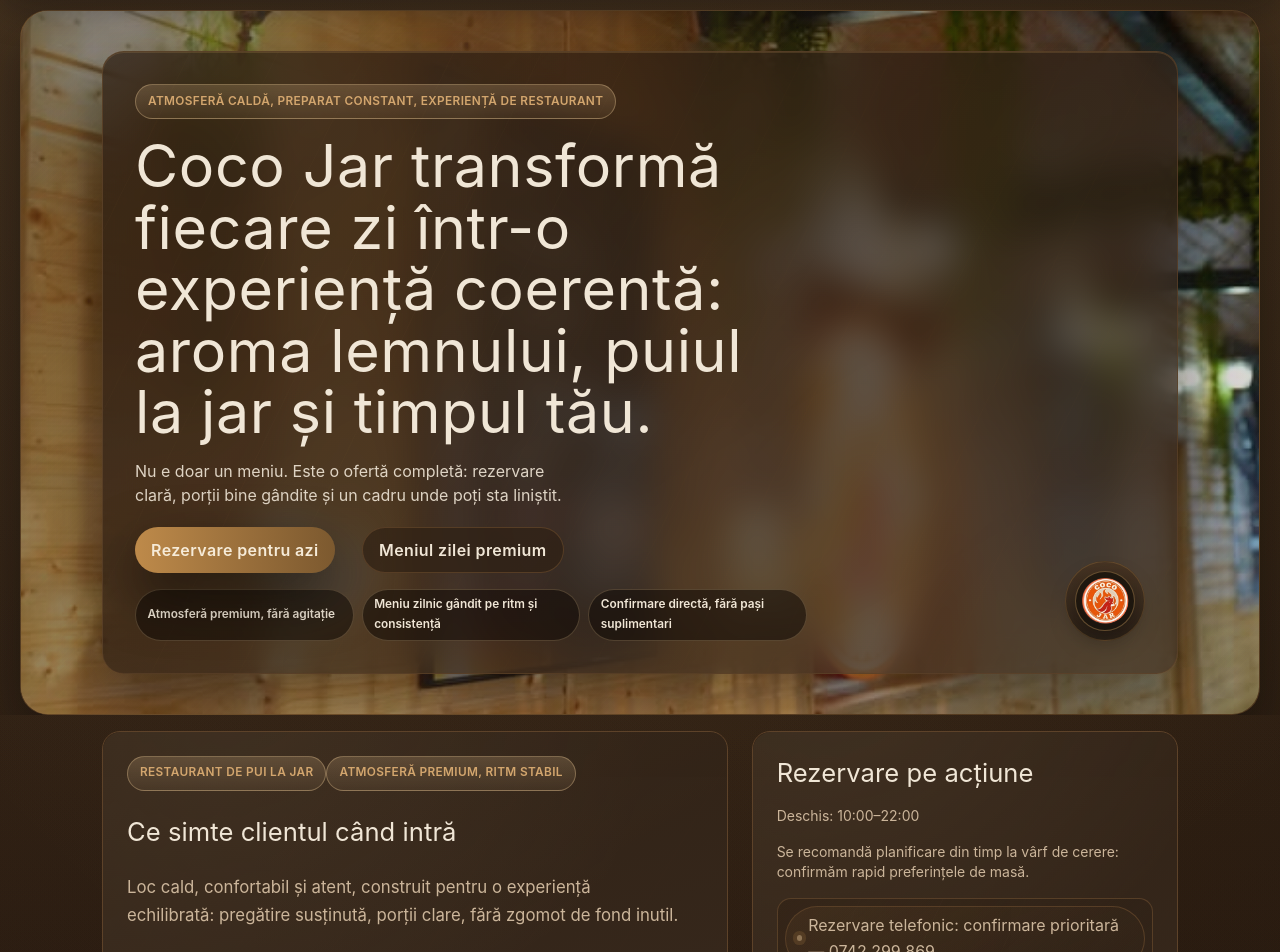
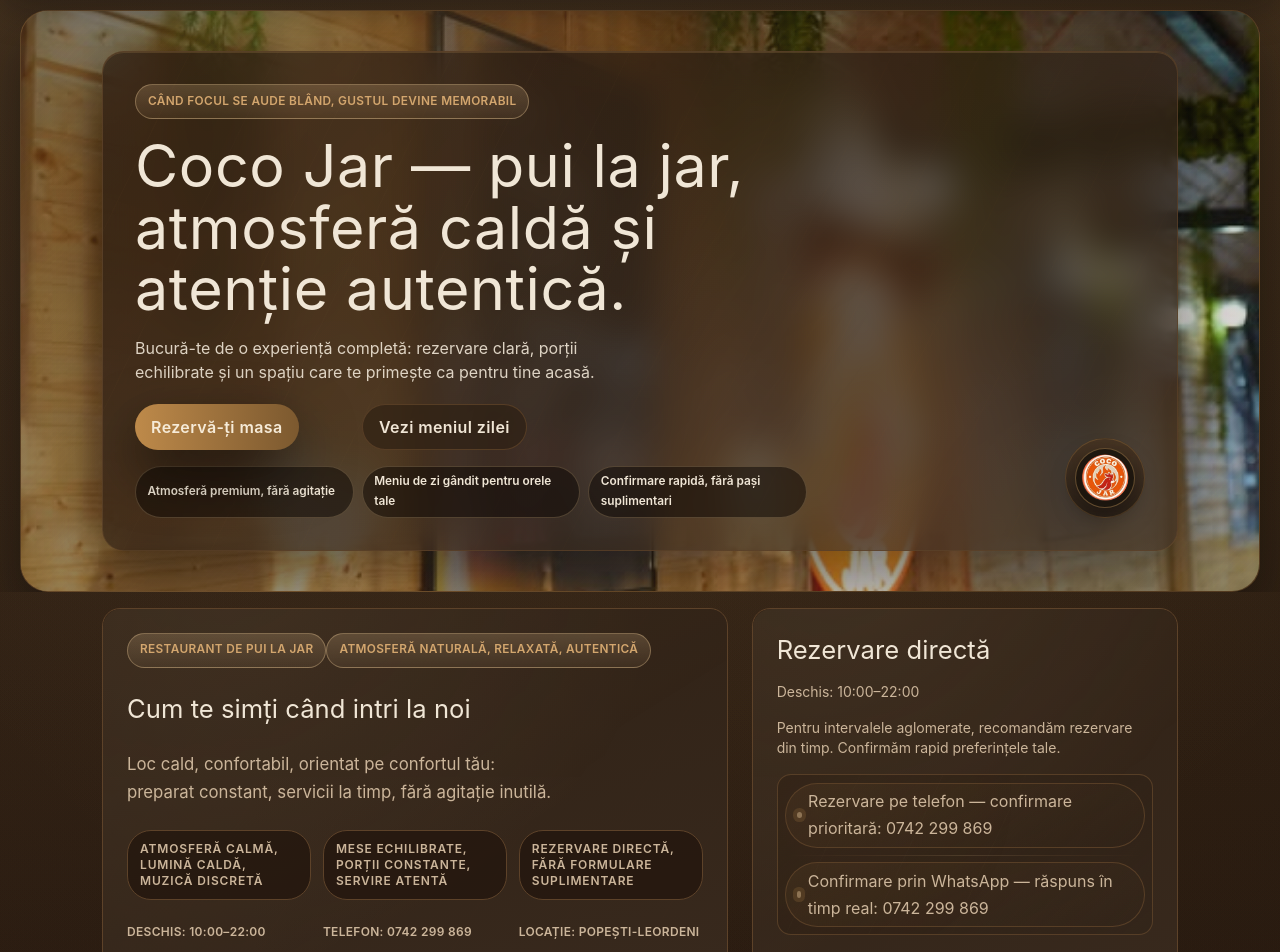
Before and after one commit to joahn3/coco-jar-site, a Next.js app: page / in a window 1280 px wide. Shown: the part 240-1192 px from the top of the page. Built offline with nearby package versions, Linux system fonts and the light colour scheme; no server answers.

Commit message:
refactor: elevate homepage contact copy tone for client-facing voice

```diff
--- a/app/components/contact-form.jsx
+++ b/app/components/contact-form.jsx
@@ -156,7 +156,7 @@ export default function ContactForm() {
           <textarea
             name="message"
             rows={4}
-            placeholder="Detaliază scopul vizitei, preferințe culinare sau alergeni"
+            placeholder="Scrie motivul vizitei, preferințe culinare sau alergeni"
             className="jar-form-field min-h-28 resize-y text-sm"
           />
         </label>
--- a/app/components/event-form.jsx
+++ b/app/components/event-form.jsx
@@ -116,7 +116,7 @@ export default function EventForm() {
           <input
             name="email"
             type="email"
-            placeholder="nume@exemplu.com"
+            placeholder="nume@exemplu.ro (opțional)"
             className={inputClassName}
           />
         </label>
@@ -161,7 +161,7 @@ export default function EventForm() {
           <label className="grid gap-1.5 text-sm text-ink-muted">
             Interval de servire
             <select name="timeSlot" className={inputClassName} aria-label="Interval de servire">
-              <option value="">Alege intervalul dorit</option>
+              <option value="">Alege intervalul de servire</option>
               {timeSlots.map((slot) => (
                 <option key={slot} value={slot}>
                   {slot}
--- a/app/components/meniu-search.jsx
+++ b/app/components/meniu-search.jsx
@@ -93,13 +93,13 @@ export default function MenuSearch({ sections, totalItems = 0 }) {
         <p className="mt-2 text-xs text-ink-muted">
           {hasQuery
             ? `Am găsit ${resultCount} rezultat${resultCount === 1 ? "" : "e"} pentru „${query}”.`
-            : `Meniu complet: ${resultCount} preparate.`}
+            : `Îți prezentăm meniul complet: ${resultCount} preparate atent sortate.`}
         </p>
       </div>
 
       {noResults ? (
         <div className="rounded-lg border border-line-soft bg-surface-panel/65 px-4 py-4 text-ink-muted">
-          Nu au fost găsite preparate pentru această căutare. Încearcă un alt termen.
+          Nu avem încă acest rezultat. Încearcă o altă formulare și găsim repede opțiunea potrivită.
         </div>
       ) : null}
 
--- a/app/contact/page.js
+++ b/app/contact/page.js
@@ -9,7 +9,7 @@ import Breadcrumbs from "../components/breadcrumbs";
 export const metadata = {
   title: "Contact și rezervări | Coco Jar Bistro",
   description:
-    "Rezervări premium la Coco Jar Bistro: confirmare rapidă, detalii clare pentru grupuri mici sau evenimente și echipă de servire cu atenție la detalii.",
+    "Rezervări rapide la Coco Jar Bistro: confirmare clară, detalii complete și un răspuns personalizat pentru mesele de zi sau seară.",
 };
 
 export default async function ContactPage() {
@@ -19,15 +19,15 @@ export default async function ContactPage() {
   const conversionSignals = [
       {
       label: "Răspuns prioritar",
-      text: "Confirmare inițială în cel mult 30 de minute, direct pentru cererile complete.",
+      text: "Răspundem de regulă în maxim 30 de minute, cu o propunere clară de orar.",
     },
     {
       label: "Date clare din start",
-      text: "Solicităm intervalul dorit, tipul vizitei și numărul de persoane, pentru un răspuns punctual.",
+      text: "Avem nevoie de interval, tipul vizitei și numărul de persoane ca răspunsul să fie exact.",
     },
     {
       label: "Confirmare personalizată",
-      text: "Dacă rezervarea este complexă, îți revenim direct cu o propunere de echipare și program.",
+      text: "Pentru cereri complexe îți propunem direct o soluție de organizare clară.",
     },
   ];
 
@@ -40,15 +40,15 @@ export default async function ContactPage() {
               { label: "Contact", href: "/contact" },
             ]}
           />
-          <Card>
-          <h1 className="text-display-md">Rezervare fără pași inutili, cu confirmare clară</h1>
+        <Card>
+          <h1 className="text-display-md">Rezervare clară, fără pași inutili</h1>
             <p className="mt-2 text-body text-ink-muted">
-            Trimite cererea completă și îți oferim o confirmare prioritară în 30 de minute, ca să ai siguranța locului.
-            Dacă ora e aglomerată sau ai un grup, îți fixăm oferta corect din prima, fără schimbări de ultim moment.
+            Trimite cererea completă și primim un răspuns prioritar în maxim 30 de minute.
+            Dacă ești la orar aglomerat sau ai grupul mare, îți fixăm opțiunea potrivită din prima variantă.
           </p>
           <div className="mt-4 grid gap-2 sm:grid-cols-2">
             <Button as="next-link" href="/meniu-zilei" variant="secondary" className="w-full sm:w-auto">
-              Vezi meniul zilei premium
+              Vezi meniul zilei
             </Button>
             <Button href={phoneHref(config.phone)} className="w-full sm:w-auto">
               Confirmare prioritară prin telefon
@@ -82,7 +82,7 @@ export default async function ContactPage() {
 	              </a>
 	            </p>
             <p className="jar-badge jar-badge--subtle">
-              Locurile se ocupă repede: rezervă din timp, ideal la începutul programului.
+              Locurile bune se ocupă repede; rezervă din timp, mai ales pe intervalele căutate.
             </p>
             <p>
               <a
@@ -99,7 +99,7 @@ export default async function ContactPage() {
           <p>Adresă: {config.fullAddress}</p>
 	        <p className="mt-2 text-sm text-ink-muted">Deschis: {config.hours}</p>
           <p className="mt-2 text-sm text-ink-muted">
-            Se recomandă rezervarea din timp la intervale de vârf, mai ales pentru mese între 6 și 10 persoane.
+            În orele de vârf, recomandăm rezervarea din timp pentru o experiență fără compromis.
           </p>
         </Card>
 
--- a/app/evenimente-catering/page.js
+++ b/app/evenimente-catering/page.js
@@ -9,7 +9,7 @@ import Breadcrumbs from "../components/breadcrumbs";
 export const metadata = {
   title: "Evenimente private | Coco Jar Bistro",
   description:
-    "Evenimente private la Coco Jar: nuntă, botez, aniversări, team-building. Oferim pachete premium cu meniu la jar, servicii personalizate și coordonare clară.",
+    "Evenimente private la Coco Jar: nuntă, botez, aniversări, team-building. Pregătim pachete personalizate cu meniu la jar, organizare atentă și comunicare constantă.",
 };
 
 export default async function EventPage() {
@@ -49,7 +49,7 @@ export default async function EventPage() {
               Rezervă experiența privată
               </Button>
     <Button as="next-link" href="/meniu-zilei" variant="secondary" className="w-full sm:w-auto">
-              Planifică meniul pentru eveniment
+              Alege meniul potrivit pentru eveniment
             </Button>
           </div>
           <div className="grid gap-2 sm:grid-cols-3">
@@ -66,12 +66,12 @@ export default async function EventPage() {
           <div className="jar-link-list mt-4">
             <p className="jar-badge jar-badge--subtle">Calitatea întâlnirii tale contează în fiecare detaliu</p>
             <p className="text-sm text-ink-muted">
-              Confirmăm disponibilitatea recomandat cu minim 48 de ore înainte. Pentru seriile aglomerate,
-              recomandăm confirmare prealabilă.
+              Confirmăm disponibilitatea în medie în 24 de ore. Pentru serile aglomerate,
+              recomandăm confirmare prealabilă cu minim 48 de ore.
             </p>
           </div>
             <p className="mt-4 text-body text-ink-muted">
-              Pentru mai multe detalii despre evenimentele private și opțiunile disponibile, contactează-ne la:
+              Pentru detalii suplimentare despre oferta noastră de evenimente și pachete, contactează-ne direct:
             </p>
           <div className="jar-link-list">
             <p>
--- a/app/meniu-zilei/page.js
+++ b/app/meniu-zilei/page.js
@@ -126,7 +126,7 @@ export default async function DailyMenuPage({ searchParams }) {
         <p className="mt-2 text-sm text-ink-muted">
           {selectedDate
             ? `Compoziția pentru ${requestedLabel || selectedDate} este gândită ca o experiență de zi: start echilibrat, preparat la jar, ritm constant și servire stabilă.`
-            : `Este o ofertă de zi completă: intrare, fel principal și final pentru o masă întreagă, fără compromis pe calitate și timp.`}
+            : `Este o propunere de zi completă: început, fel principal și final pentru o masă întreagă, fără compromis pe calitate și timp.`}
         </p>
         {selectedDate ? (
           <p className="mt-2 text-sm text-ink-muted">
@@ -143,7 +143,7 @@ export default async function DailyMenuPage({ searchParams }) {
           </p>
         )}
         <p className="mt-2 text-sm text-ink-muted">
-          Meniul nostru este actualizat zilnic, la fiecare schimbare de bucătărie, ca o experiență consistentă de zi, nu doar o listă de feluri.
+          Meniul este actualizat zilnic, la fiecare schimbare de bucătărie, ca o experiență completă pe zi — nu doar o listă tehnică.
         </p>
         <div className="mt-4 flex flex-wrap gap-2">
           <Button as="next-link" href="/contact" variant="primary" className="touch-target">
--- a/app/page.js
+++ b/app/page.js
@@ -13,9 +13,9 @@ import Container from "./components/ui/container";
 import Section from "./components/ui/section";
 
 export const metadata = {
-  title: "Coco Jar | Restaurant premium pui la jar în Popești-Leordeni",
+  title: "Coco Jar | Restaurant de pui la jar în Popești-Leordeni",
   description:
-    "La Coco Jar, atmosfera caldă și puiul la jar creează cadrul perfect pentru mesele zilnice. Descoperă meniul de azi, rezervări rapide și evenimente private.",
+    "La Coco Jar găsești pui la jar, atmosferă caldă și servicii clare: rezervare rapidă, preparat constant, evenimente atent organizate.",
 };
 
 export default async function HomePage() {
@@ -50,9 +50,9 @@ export default async function HomePage() {
   ];
 
 	const trustSignals = [
-    "Atmosferă: spațiu cald, servicii fără stres, timp susținut.",
-    "Preparat: pui la jar, porții constante, garnituri alese la comandă.",
-    "Feedback: recenzii de profil, actualizări constante pe social.",
+    "Atmosferă: spațiu cald, serviciu fără presiune și atenție la detaliu.",
+    "Preparat: pui la jar, porții constante, garnituri atent alese.",
+    "Feedback: recenzii autentice de la clienți reali, nu promisiuni goale.",
 	];
 
 	const experienceStories = [
@@ -71,9 +71,9 @@ export default async function HomePage() {
 	];
 
 	const heroHighlights = [
-    "Experiență de zi cu final clar",
-    "Preparate la jar, gătite pentru o masă echilibrată",
-    "Rezervare clară, fără pași inutili",
+    "Atmosferă calmă, lumină caldă, muzică discretă",
+    "Mese echilibrate, porții constante, servire atentă",
+    "Rezervare directă, fără formulare suplimentare",
 	];
 
   const reviewSignals = [
@@ -111,12 +111,12 @@ export default async function HomePage() {
             <div className="glass-panel glass-panel--hero relative z-10 rounded-[1.35rem] p-4 sm:p-6 md:p-8">
             <div className="hero-copy-grid flex flex-col gap-4 md:grid md:grid-cols-[1fr_auto] md:items-end md:gap-8">
                 <div className="max-w-2xl space-y-4">
-                  <p className="jar-badge">Atmosferă caldă, preparat constant, experiență de restaurant</p>
+                  <p className="jar-badge">Când focul se aude blând, gustul devine memorabil</p>
                   <h1 className="text-display-md sm:text-display-xl md:text-display-2xl">
-                    Coco Jar transformă fiecare zi într-o experiență coerentă: aroma lemnului, puiul la jar și timpul tău.
+                    Coco Jar — pui la jar, atmosferă caldă și atenție autentică.
                   </h1>
                   <p className="text-sm sm:text-base text-ink-title/90 prose-balance">
-                    Nu e doar un meniu. Este o ofertă completă: rezervare clară, porții bine gândite și un cadru unde poți sta liniștit.
+                    Bucură-te de o experiență completă: rezervare clară, porții echilibrate și un spațiu care te primește ca pentru tine acasă.
                   </p>
 
 	                  <div className="mt-5 grid gap-2 sm:grid-cols-2 lg:grid-cols-3">
@@ -127,7 +127,7 @@ export default async function HomePage() {
                       data-analytics="click|conversion|rezervare_primara|source=home|journey=primary_cta|lead_type=reservation"
                       className="touch-target w-full min-h-11 text-sm sm:text-base"
                     >
-                      Rezervare pentru azi
+                      Rezervă-ți masa
 	                    </Button>
 	                    <Button
 	                      as="next-link"
@@ -136,15 +136,15 @@ export default async function HomePage() {
 	                      data-analytics="click|navigation|meniu_zilei_hero|source=home|journey=menu_cta|lead_type=menu"
 	                      className="touch-target w-full min-h-11 text-sm sm:text-base"
 	                    >
-                      Meniul zilei premium
+                      Vezi meniul zilei
 	                    </Button>
 	                  </div>
 
 	                  <div className="mt-4 grid gap-2 sm:grid-cols-2 lg:grid-cols-3">
 	                    {[
 	                      "Atmosferă premium, fără agitație",
-                      "Meniu zilnic gândit pe ritm și consistență",
-                      "Confirmare directă, fără pași suplimentari",
+                      "Meniu de zi gândit pentru orele tale",
+                      "Confirmare rapidă, fără pași suplimentari",
 	                    ].map((badge) => (
 	                      <span key={badge} className="jar-chip text-[0.74rem]">
 	                        {badge}
@@ -181,10 +181,10 @@ export default async function HomePage() {
       >
 	        <Card className="space-y-6 py-6 sm:py-7">
           <p className="jar-badge">Restaurant de pui la jar</p>
-          <p className="jar-badge">Atmosferă premium, ritm stabil</p>
-          <h2 className="text-title-lg">Ce simte clientul când intră</h2>
+          <p className="jar-badge">Atmosferă naturală, relaxată, autentică</p>
+          <h2 className="text-title-lg">Cum te simți când intri la noi</h2>
           <p className="max-w-3xl text-body-lg text-ink-muted prose-balance">
-            Loc cald, confortabil și atent, construit pentru o experiență echilibrată: pregătire susținută, porții clare, fără zgomot de fond inutil.
+            Loc cald, confortabil, orientat pe confortul tău: preparat constant, servicii la timp, fără agitație inutilă.
           </p>
           <div className="grid gap-2.5 sm:grid-cols-3 sm:gap-3">
             {heroHighlights.map((item) => (
@@ -210,10 +210,10 @@ export default async function HomePage() {
         </Card>
 
         <Card className="space-y-4 py-6 sm:py-7">
-          <h2 className="text-title-lg">Rezervare pe acțiune</h2>
+          <h2 className="text-title-lg">Rezervare directă</h2>
           <p className="text-sm text-ink-muted">{operatingHoursText}</p>
           <p className="text-sm text-ink-muted">
-            Se recomandă planificare din timp la vârf de cerere: confirmăm rapid preferințele de masă.
+                    Pentru intervalele aglomerate, recomandăm rezervare din timp. Confirmăm rapid preferințele tale.
           </p>
           <div className="jar-link-list">
             <p>
@@ -222,7 +222,7 @@ export default async function HomePage() {
                 aria-label={`Sună la ${config.phone || "numărul de telefon"} pentru rezervare`}
                 href={phoneHref(config.phone)}
               >
-                Rezervare telefonic: confirmare prioritară — {contactText}
+                Rezervare pe telefon — confirmare prioritară: {contactText}
               </a>
             </p>
             <p>
@@ -231,7 +231,7 @@ export default async function HomePage() {
                 aria-label={`Deschide conversație pe WhatsApp ${config.whatsapp || config.phone || "la restaurant"} din pagina principală`}
                 href={whatsappHref(config.whatsapp, config.phone, "Bună ziua, vreau mai multe detalii.")}
               >
-                Confirmare prin WhatsApp: răspuns rapid — {whatsappText}
+                Confirmare prin WhatsApp — răspuns în timp real: {whatsappText}
               </a>
             </p>
           </div>
@@ -372,14 +372,14 @@ export default async function HomePage() {
 
       <Container as="section">
         <Section
-          title={`Meniul zilei — ${todayMenuLabel}`}
+          title={`Meniul zilei — ${todayMenuLabel} (experiență completă)`}
           subtitle={isMenuActive ? "" : "Deschis: 10:00–22:00"}
         >
           <div className="grid gap-4 md:grid-cols-2 xl:grid-cols-3">
             {!todayItems.length ? (
               <Card className="md:col-span-2 xl:col-span-3">
                 <p className="text-sm text-ink-muted">
-                  Pregătim oferta zilei. Te rugăm să revii peste câteva minute pentru meniul complet actual.
+                  Preparatul zilei se finalizează, revenim în scurt timp cu oferta completă.
                 </p>
               </Card>
             ) : (
```
Lines whose indentation alone changed are shown as unchanged.
